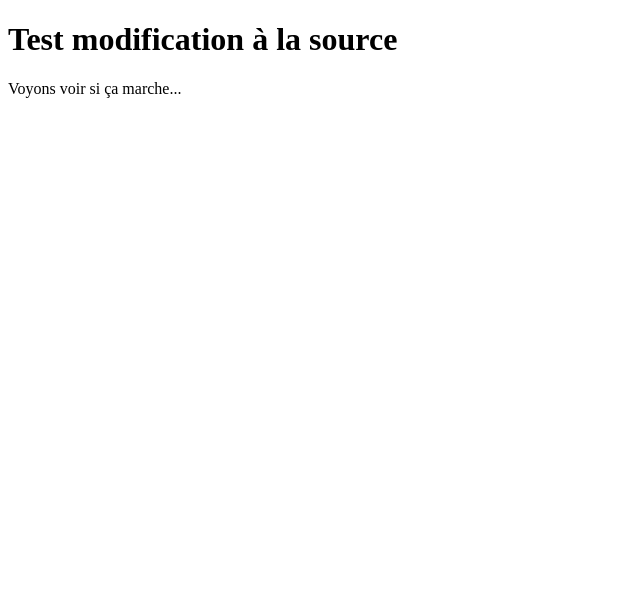
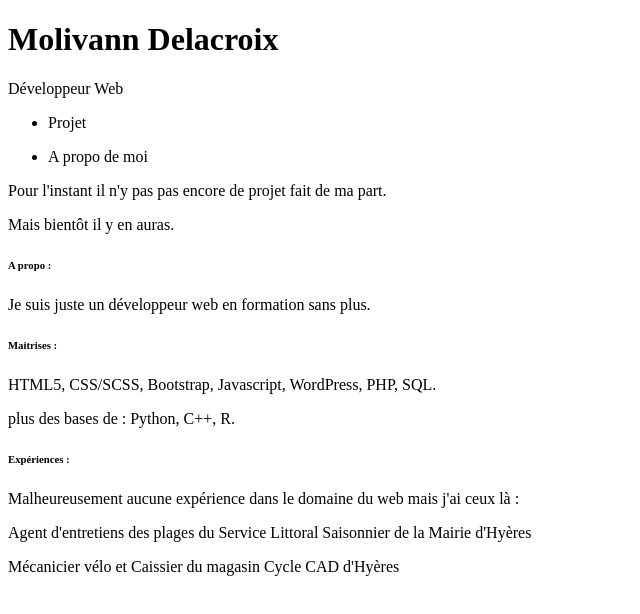
Before and after one commit to Moligouan/Moligouan.github.io, a plain HTML site: page index.html in a window 1280 px wide. Shown: the whole page, without its empty margins (0-640 px from the left). Drawn offline with Linux system fonts and the light colour scheme.

Commit message:
Update index.html

```diff
--- a/index.html
+++ b/index.html
@@ -1,9 +1,52 @@
 <!DOCTYPE html>
-<html>
+<html lang="fr">
+
+<head>
+    <meta charset="UTF-8">
+    <meta name="viewport" content="width=device-width, initial-scale=1.0">
+    <title>Accueil</title>
+</head>
 
 <body>
-    <h1>Test modification à la source</h1>
-    <p>Voyons voir si ça marche...</p>
+    <header>
+        <div>
+            <h1>Molivann Delacroix</h1>
+            <p>Développeur Web</p>
+            <nav>
+                <ul>
+                    <li>
+                        <p>Projet</p>
+                    </li>
+                    <li>
+                        <p>A propo de moi</p>
+                    </li>
+                </ul>
+            </nav>
+        </div>
+    </header>
+    <main>
+        <section id="projet">
+            <p>Pour l'instant il n'y pas pas encore de projet fait de ma part.</p>
+            <p>Mais bientôt il y en auras.</p>
+        </section>
+        <section id="info">
+            <div>
+                <h6>A propo :</h6>
+                <p>Je suis juste un développeur web en formation sans plus.</p>
+            </div>
+            <div>
+                <h6>Maitrises :</h6>
+                <p>HTML5, CSS/SCSS, Bootstrap, Javascript, WordPress, PHP, SQL.</p>
+                <p>plus des bases de : Python, C++, R.</p>
+            </div>
+            <div>
+                <h6>Expériences :</h6>
+                <p>Malheureusement aucune expérience dans le domaine du web mais j'ai ceux là :</p>
+                <p>Agent d'entretiens des plages du Service Littoral Saisonnier de la Mairie d'Hyères</p>
+                <p>Mécanicier vélo et Caissier du magasin Cycle CAD d'Hyères</p>
+            </div>
+        </section>
+    </main>
 </body>
 
 </html>
```
